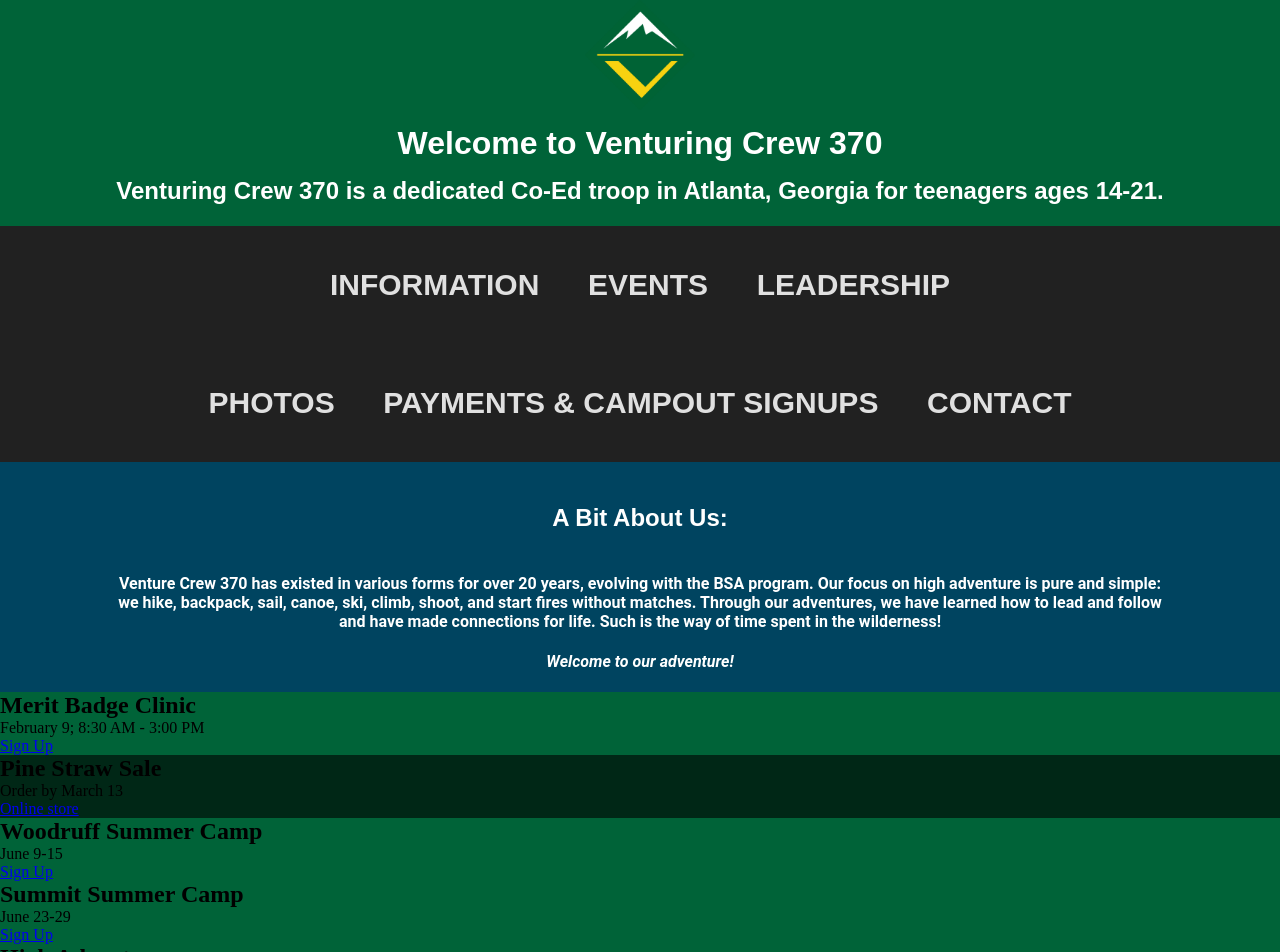
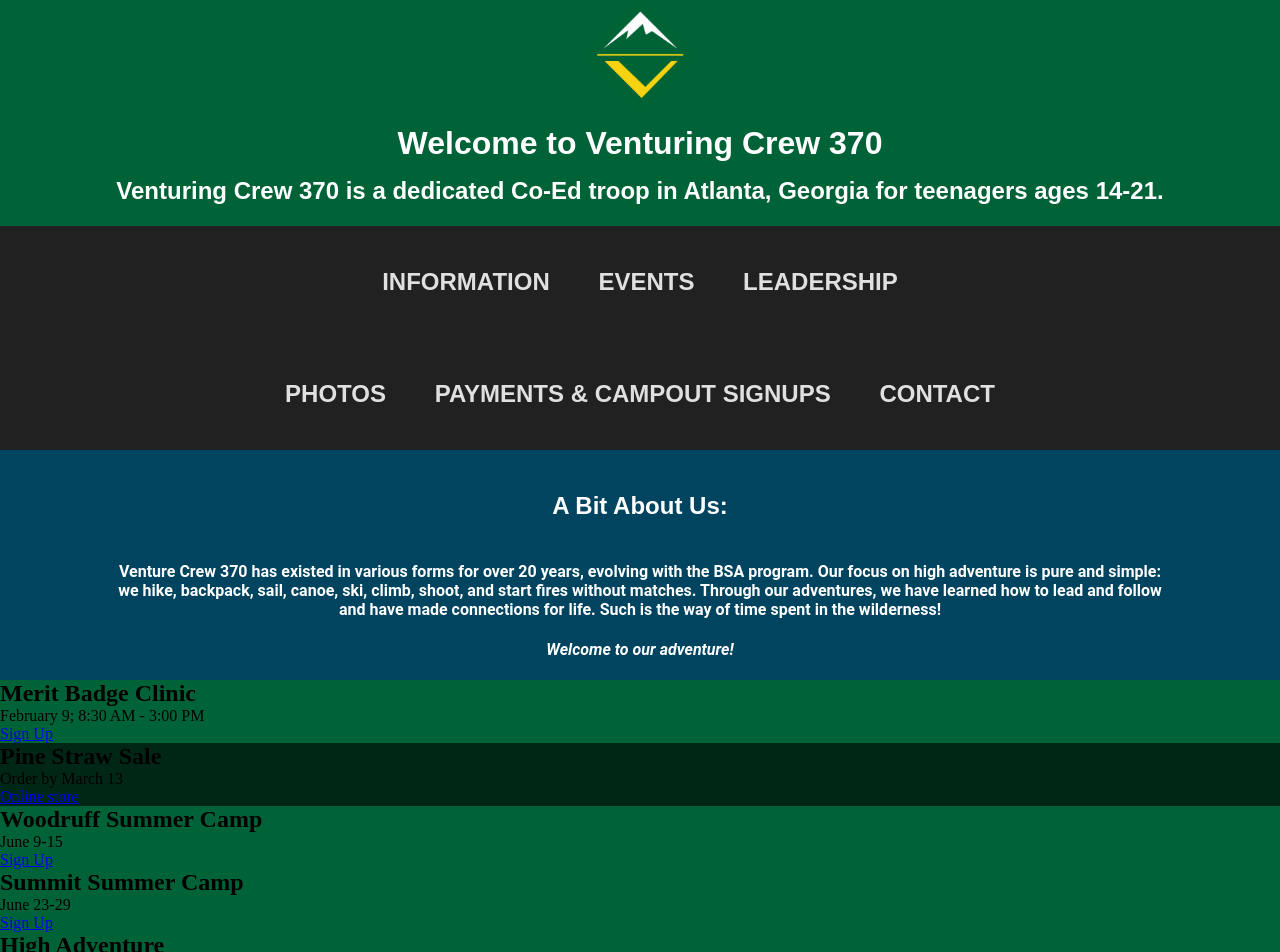
Before and after one commit to crew-370/Crew370, a Jekyll site: the page built from index.html, in a window 1280 px wide. Shown: the top 952 px of the page. Built offline with Jekyll 4.4.1, drawn with Linux system fonts in a browser that asks for light colours.

Commit message:
font size on new navbar

```diff
--- a/styles/new-navbar.css
+++ b/styles/new-navbar.css
@@ -28,7 +28,7 @@
 
 .n-navbar-line1 a {
     color: var(--topnav-color);
-    font-size: 30px;
+    font-size: 24px;
     text-decoration: none;
     padding: 21px 21px 21px 21px;
     display: inline-block;
@@ -40,7 +40,7 @@
 
 .n-navbar-line2 a {
     color: var(--topnav-color);
-    font-size: 30px;
+    font-size: 24px;
     text-decoration: none;
     padding: 21px 21px 21px 21px;
     display: inline-block;
```
